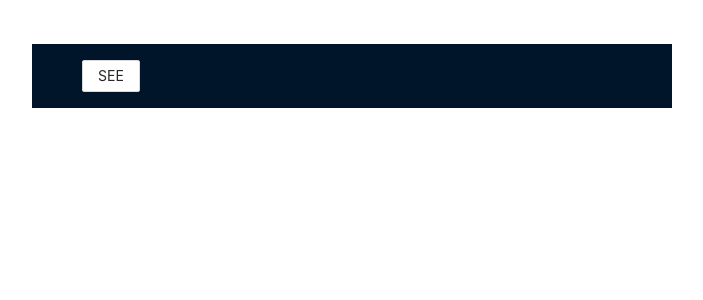
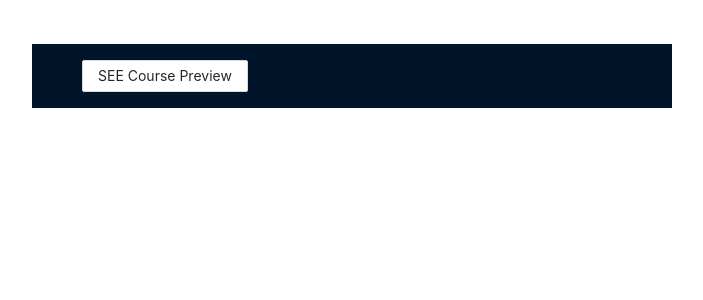
Before and after one commit to Souro-23/CC-Component, a React (Create React App) app: page /view in a window 1280 px wide. Shown: the top 300 px of the page, without its empty margins (288-991 px from the left). Built offline with nearby package versions, Linux system fonts and the light colour scheme.

Commit message:
Checking

```diff
--- a/src/Components/Root/Root.js
+++ b/src/Components/Root/Root.js
@@ -143,7 +143,7 @@ export default function Root(props) {
         RemoveComponent,
       }}>
       <Header>
-        <Button onClick={() => props.history.push("/view")}> SEE </Button>{" "}
+        <Button onClick={() => props.history.push("/view")}> SEE Course Preview</Button>{" "}
       </Header>{" "}
       <br />
       <br />
```
